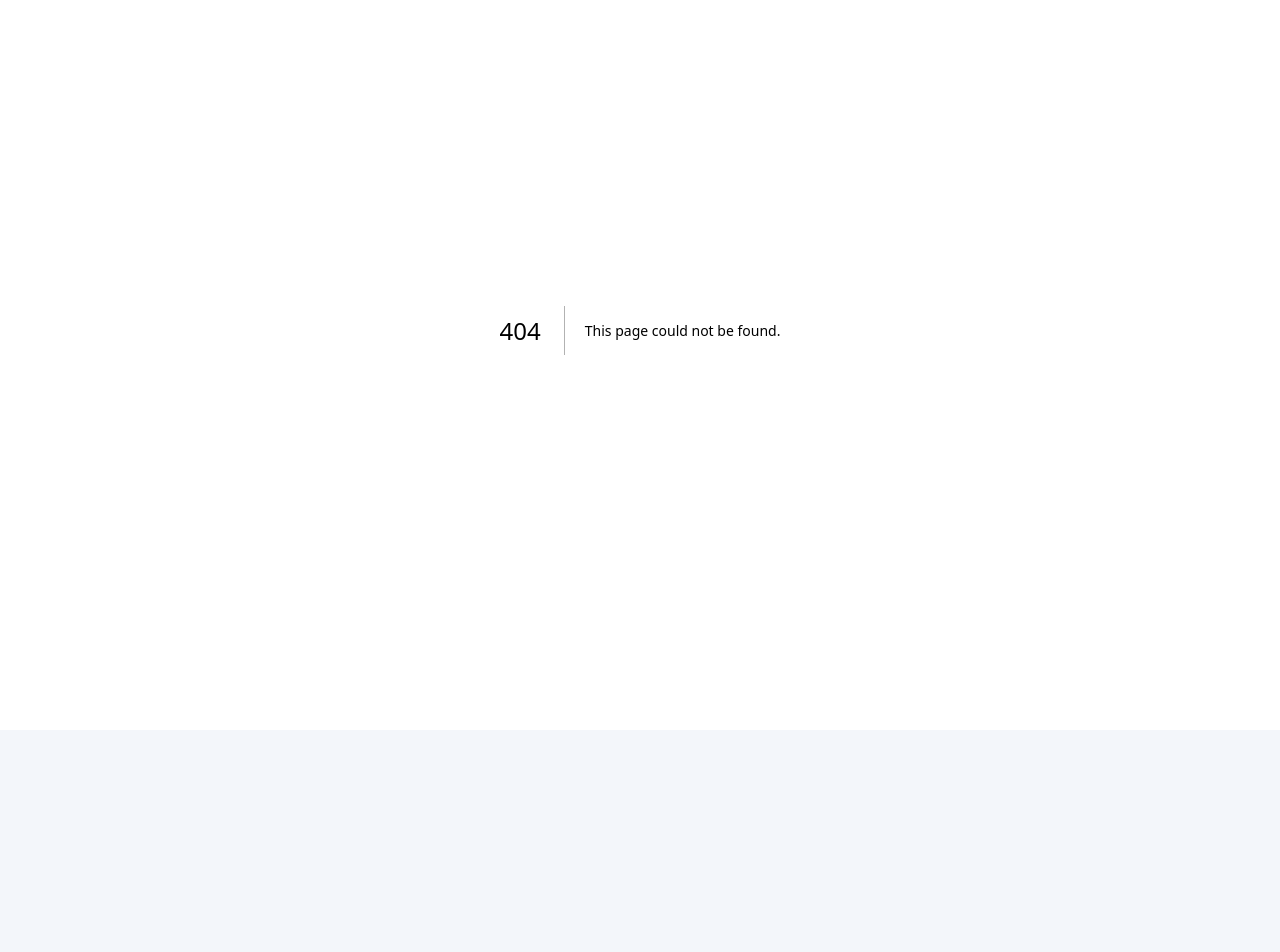
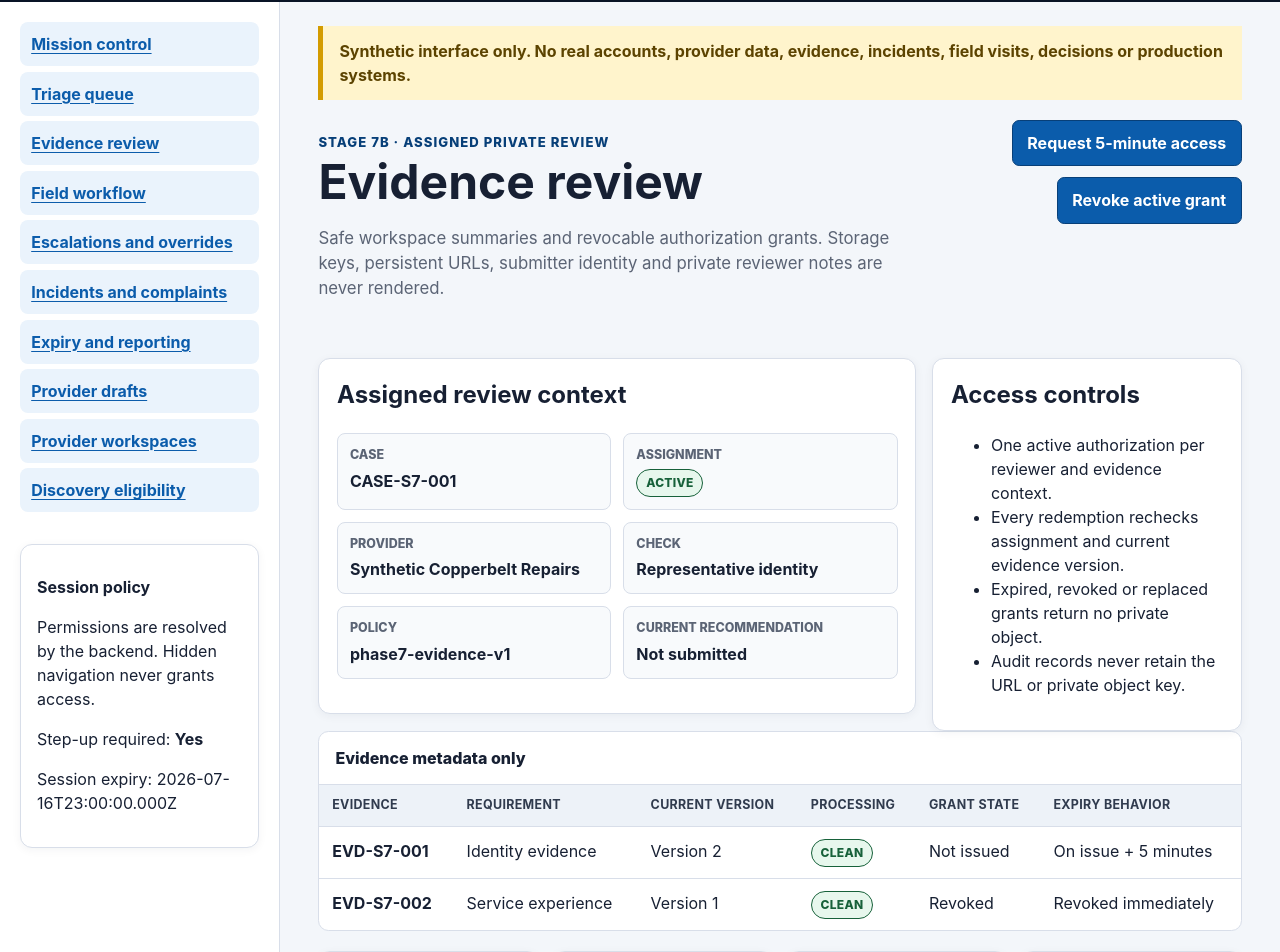
Before and after one commit to kudzimusar/direkt, a Next.js app in the folder admin/direkt-operations-portal/: page /operations/evidence-review in a window 1280 px wide. Before the commit this address had no page. Shown: the part 70-1022 px from the top of the page. Before the commit the page ends 800 px from the top, so only its background shows below. Built offline with nearby package versions, Linux system fonts and the light colour scheme.

Commit message:
feat: build secure evidence review workspace

```diff
--- /dev/null
+++ b/admin/direkt-operations-portal/src/app/operations/evidence-review/page.tsx
@@ -0,0 +1,120 @@
+import type { Metadata } from 'next';
+import {
+  DenseTableRegion,
+  PermissionAction,
+  StatusPill,
+  WorkflowStateCard,
+  WorkspaceIntro,
+} from '@/components/operations-workspace';
+import { syntheticSupervisorSession } from '@/lib/session';
+
+export const metadata: Metadata = { title: 'Evidence review' };
+
+const evidenceItems = [
+  {
+    evidenceId: 'EVD-S7-001',
+    requirement: 'Identity evidence',
+    version: 'Version 2',
+    processing: 'Clean',
+    access: 'Not issued',
+    expires: 'On issue + 5 minutes',
+  },
+  {
+    evidenceId: 'EVD-S7-002',
+    requirement: 'Service experience',
+    version: 'Version 1',
+    processing: 'Clean',
+    access: 'Revoked',
+    expires: 'Revoked immediately',
+  },
+] as const;
+
+export default function EvidenceReviewPage() {
+  return (
+    <section aria-labelledby="evidence-review-heading">
+      <WorkspaceIntro
+        eyebrow="Stage 7B · assigned private review"
+        title="Evidence review"
+        description="Safe workspace summaries and revocable authorization grants. Storage keys, persistent URLs, submitter identity and private reviewer notes are never rendered."
+        headingId="evidence-review-heading"
+      >
+        <PermissionAction
+          session={syntheticSupervisorSession}
+          permission="evidence.read.private"
+          label="Request 5-minute access"
+          deniedLabel="Private access denied"
+          accessKey="a"
+        />
+        <PermissionAction
+          session={syntheticSupervisorSession}
+          permission="operations.evidence_access.revoke"
+          label="Revoke active grant"
+          deniedLabel="Revocation denied"
+        />
+      </WorkspaceIntro>
+
+      <div className="split-workspace">
+        <section className="workspace-panel" aria-labelledby="review-context-heading">
+          <h2 id="review-context-heading">Assigned review context</h2>
+          <dl className="definition-grid">
+            <div><dt>Case</dt><dd>CASE-S7-001</dd></div>
+            <div><dt>Assignment</dt><dd><StatusPill tone="success">Active</StatusPill></dd></div>
+            <div><dt>Provider</dt><dd>Synthetic Copperbelt Repairs</dd></div>
+            <div><dt>Check</dt><dd>Representative identity</dd></div>
+            <div><dt>Policy</dt><dd>phase7-evidence-v1</dd></div>
+            <div><dt>Current recommendation</dt><dd>Not submitted</dd></div>
+          </dl>
+        </section>
+
+        <aside className="workspace-panel" aria-labelledby="access-controls-heading">
+          <h2 id="access-controls-heading">Access controls</h2>
+          <ul>
+            <li>One active authorization per reviewer and evidence context.</li>
+            <li>Every redemption rechecks assignment and current evidence version.</li>
+            <li>Expired, revoked or replaced grants return no private object.</li>
+            <li>Audit records never retain the URL or private object key.</li>
+          </ul>
+        </aside>
+      </div>
+
+      <DenseTableRegion label="Assigned synthetic evidence items">
+        <table>
+          <caption>Evidence metadata only</caption>
+          <thead>
+            <tr>
+              <th scope="col">Evidence</th>
+              <th scope="col">Requirement</th>
+              <th scope="col">Current version</th>
+              <th scope="col">Processing</th>
+              <th scope="col">Grant state</th>
+              <th scope="col">Expiry behavior</th>
+            </tr>
+          </thead>
+          <tbody>
+            {evidenceItems.map((item) => (
+              <tr key={item.evidenceId} data-queue-row tabIndex={0}>
+                <th scope="row">{item.evidenceId}</th>
+                <td>{item.requirement}</td>
+                <td>{item.version}</td>
+                <td><StatusPill tone="success">{item.processing}</StatusPill></td>
+                <td>{item.access}</td>
+                <td>{item.expires}</td>
+              </tr>
+            ))}
+          </tbody>
+        </table>
+      </DenseTableRegion>
+
+      <div className="workflow-state-grid" aria-label="Evidence review critical states">
+        <WorkflowStateCard state="loading" title="Workspace loading" description="The shell remains safe while assignment and evidence metadata load." tone="info" />
+        <WorkflowStateCard state="revoked_assignment" title="Assignment revoked" description="Private access fails immediately and action controls become unavailable." tone="danger" />
+        <WorkflowStateCard state="expired_grant" title="Grant expired" description="The persisted authorization cannot redeem after its five-minute lifetime." tone="warning" />
+        <WorkflowStateCard state="conflicting_action" title="Version changed" description="A replacement evidence version invalidates the earlier authorization context." tone="warning" />
+      </div>
+
+      <p className="api-boundary-note">
+        API boundaries: <code>GET /api/v1/verification-cases/:caseId/review-workspace</code> and short-lived access grant routes only.
+      </p>
+    </section>
+  );
+}
```
